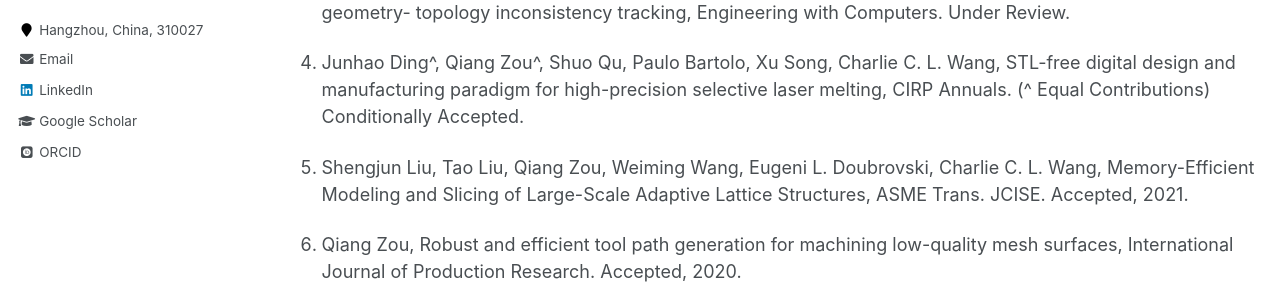
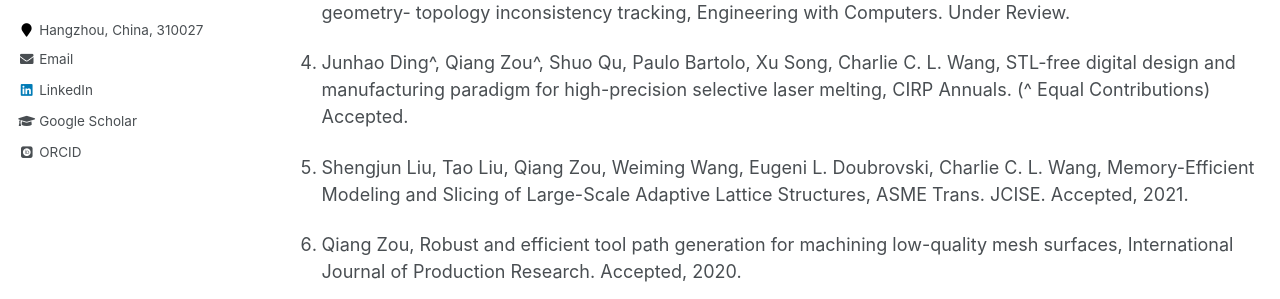
Before and after one commit to Qiang-Zou/Qiang-Zou.github.io, a Jekyll site: the page built from _pages/research.md, in a window 1280 px wide and 900 px high. Shown: the part 395-694 px from the top of the window. Built offline with Jekyll 4.4.1, drawn with Linux system fonts in a browser that asks for light colours; some web fonts are replaced.

Commit message:
Update research.md

```diff
--- a/_pages/research.md
+++ b/_pages/research.md
@@ -18,7 +18,7 @@ Publications
 
 1. Qiang Zou, Hsi-Yung Feng, A robust direct CAD modeling method for quadric B-rep models based on geometry- topology inconsistency tracking, Engineering with Computers. Under Review.
 
-1. Junhao Ding^, Qiang Zou^, Shuo Qu, Paulo Bartolo, Xu Song, Charlie C. L. Wang, STL-free digital design and manufacturing paradigm for high-precision selective laser melting, CIRP Annuals. (^ Equal Contributions) Conditionally Accepted.
+1. Junhao Ding^, Qiang Zou^, Shuo Qu, Paulo Bartolo, Xu Song, Charlie C. L. Wang, STL-free digital design and manufacturing paradigm for high-precision selective laser melting, CIRP Annuals. (^ Equal Contributions) Accepted.
 
 1. Shengjun Liu, Tao Liu, Qiang Zou, Weiming Wang, Eugeni L. Doubrovski, Charlie C. L. Wang, Memory-Efficient Modeling and Slicing of Large-Scale Adaptive Lattice Structures, ASME Trans. JCISE. Accepted, 2021.
 
```
